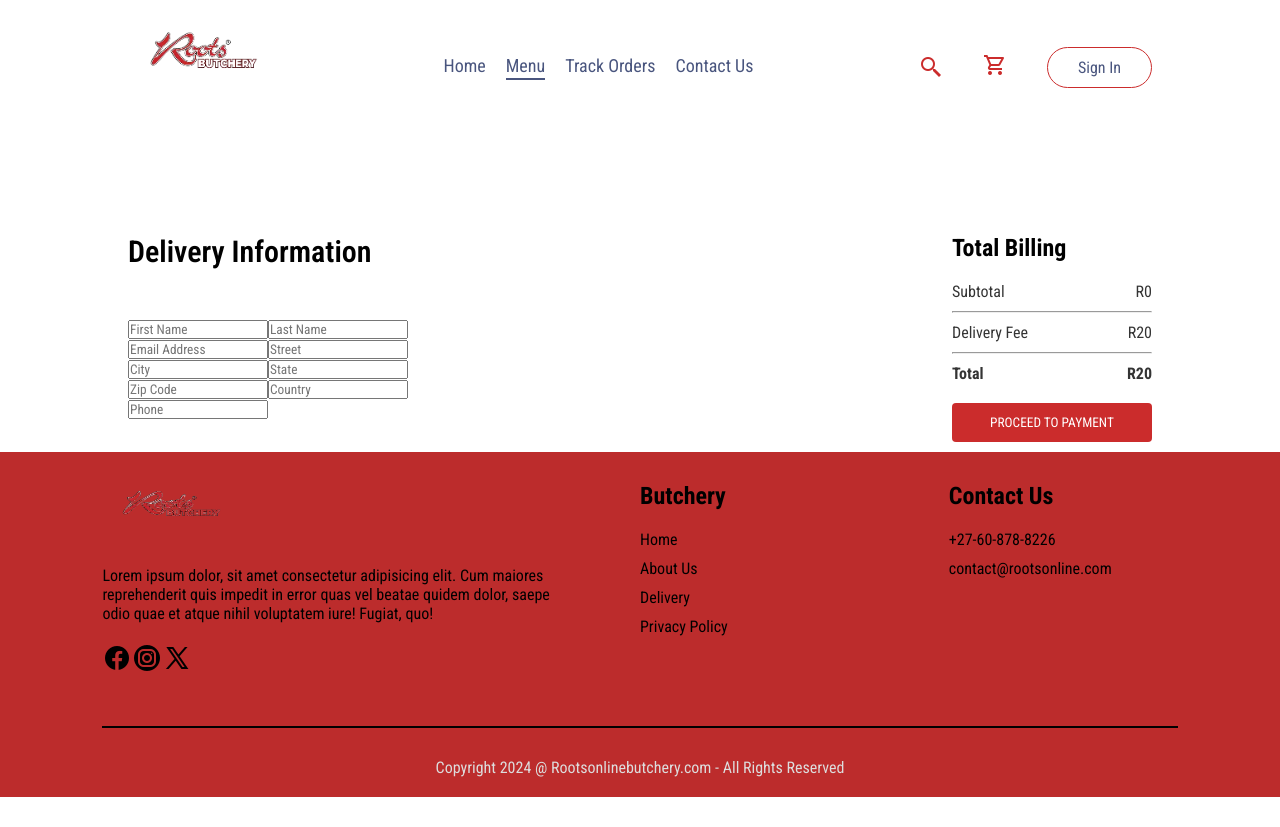
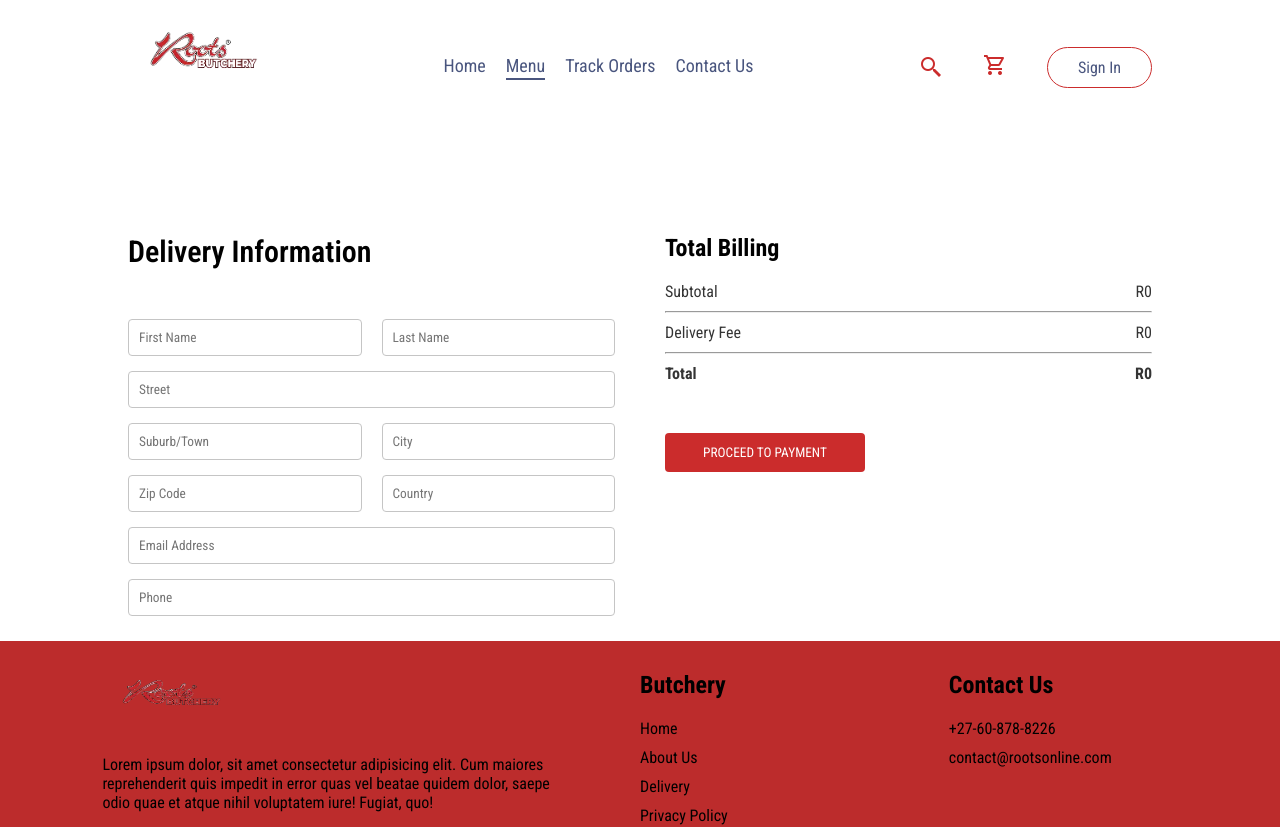
Before and after one commit to Thuso-Ndou/rootsonlinebutchery, a React (Vite) app in the folder frontend/: page /order in a window 1280 px wide. Shown: the top 827 px of the page. Before the commit the page ends 800 px from the top, so only its background shows below. Built offline with nearby package versions, Linux system fonts and the light colour scheme.

Commit message:
checkout payment

```diff
--- a/frontend/src/pages/Cart/Cart.jsx
+++ b/frontend/src/pages/Cart/Cart.jsx
@@ -52,12 +52,12 @@ export default function Cart() {
             <hr />
             <div className="cart-total-details">
               <p>Delivery Fee</p>
-              <p>R{20}</p>
+              <p>R{getTotalAmount()===0?0:20}</p>
             </div>
             <hr />
             <div className="cart-total-details">
               <b>Total</b>
-              <b>R{getTotalAmount() + 20}</b>
+              <b>R{getTotalAmount()===0?0:getTotalAmount() + 20}</b>
             </div>
           </div>
           <button onClick={()=>navigate('/order')}>PROCEED TO CHECKOUT</button>
--- a/frontend/src/pages/PlaceOrder/PlaceOrder.css
+++ b/frontend/src/pages/PlaceOrder/PlaceOrder.css
@@ -16,3 +16,26 @@
     font-weight: 600;
     margin-bottom: 50px;
 }
+
+.place-order-left input{
+    margin-bottom: 15px;
+    width: 100%;
+    padding: 10px;
+    border: 1px solid #c5c5c5;
+    border-radius: 4px;
+    outline-color: #cb2c2c;
+}
+
+.place-order-left .mult-fields{
+    display: flex;
+    gap: 20px;
+}
+
+.place-order-right{
+    width: 100%;
+    max-width: max(40%,500px);
+}
+
+.place-order .cart-total button{
+    margin-top: 30px;
+}
--- a/frontend/src/pages/PlaceOrder/PlaceOrder.jsx
+++ b/frontend/src/pages/PlaceOrder/PlaceOrder.jsx
@@ -15,36 +15,36 @@ export default function PlaceOrder() {
           <input type="text" placeholder='First Name'/>
           <input type="text" placeholder='Last Name' />
         </div>
-        <input type="email" placeholder='Email Address'/>
         <input type="text" placeholder='Street'/>
         <div className="mult-fields">
-          <input type="text" placeholder='City'/>
-          <input type="text" placeholder='State' />
+          <input type="text" placeholder='Suburb/Town'/>
+          <input type="text" placeholder='City' />
         </div>
         <div className="mult-fields">
           <input type="text" placeholder='Zip Code'/>
           <input type="text" placeholder='Country' />
         </div>
+        <input type="email" placeholder='Email Address'/>
         <input type="text" placeholder='Phone' />
       </div>
 
-      <div className="place-order-rigt">
+      <div className="place-order-right">
       <div className="cart-total">
           <h2>Total Billing</h2>
           <div>
-            <div className="cart-total-details">
+          <div className="cart-total-details">
               <p>Subtotal</p>
               <p>R{getTotalAmount()}</p>
             </div>
             <hr />
             <div className="cart-total-details">
               <p>Delivery Fee</p>
-              <p>R{20}</p>
+              <p>R{getTotalAmount()===0?0:20}</p>
             </div>
             <hr />
             <div className="cart-total-details">
               <b>Total</b>
-              <b>R{getTotalAmount() + 20}</b>
+              <b>R{getTotalAmount()===0?0:getTotalAmount() + 20}</b>
             </div>
           </div>
           <button>PROCEED TO PAYMENT</button>
```
